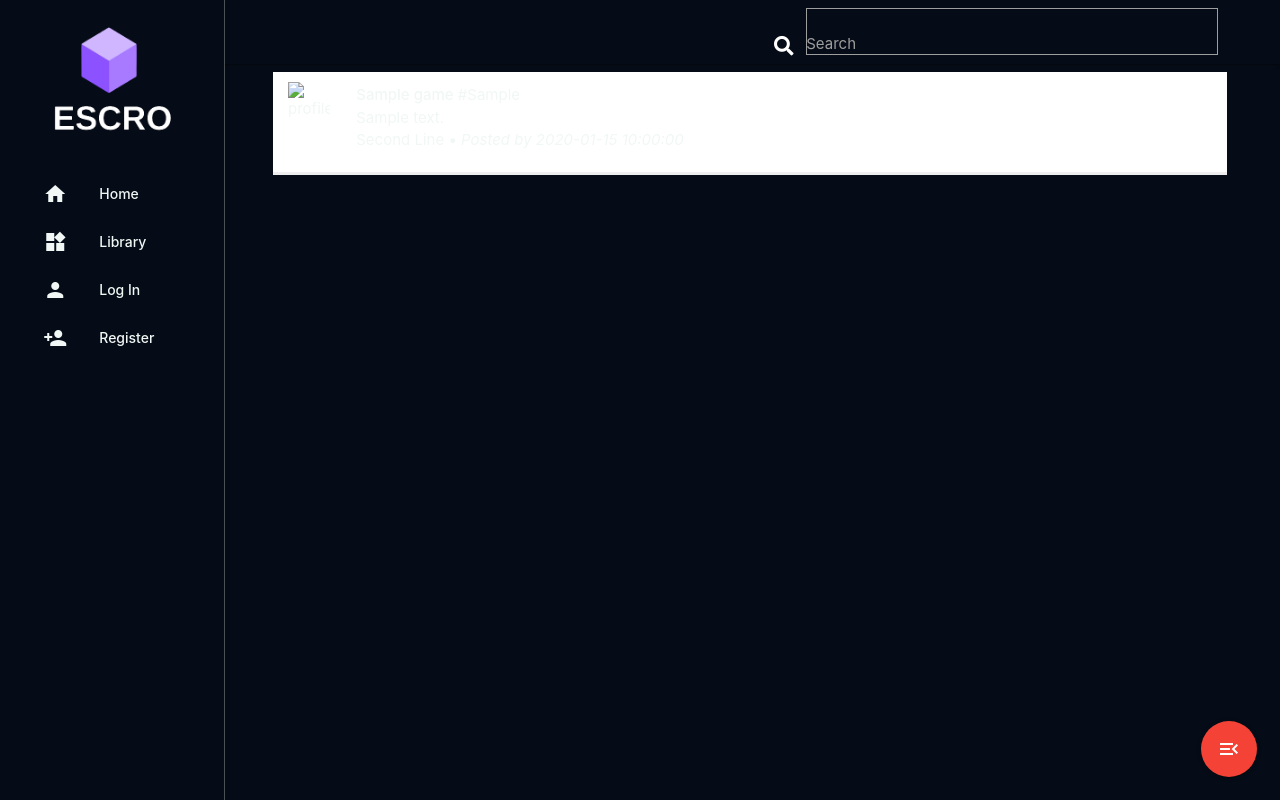
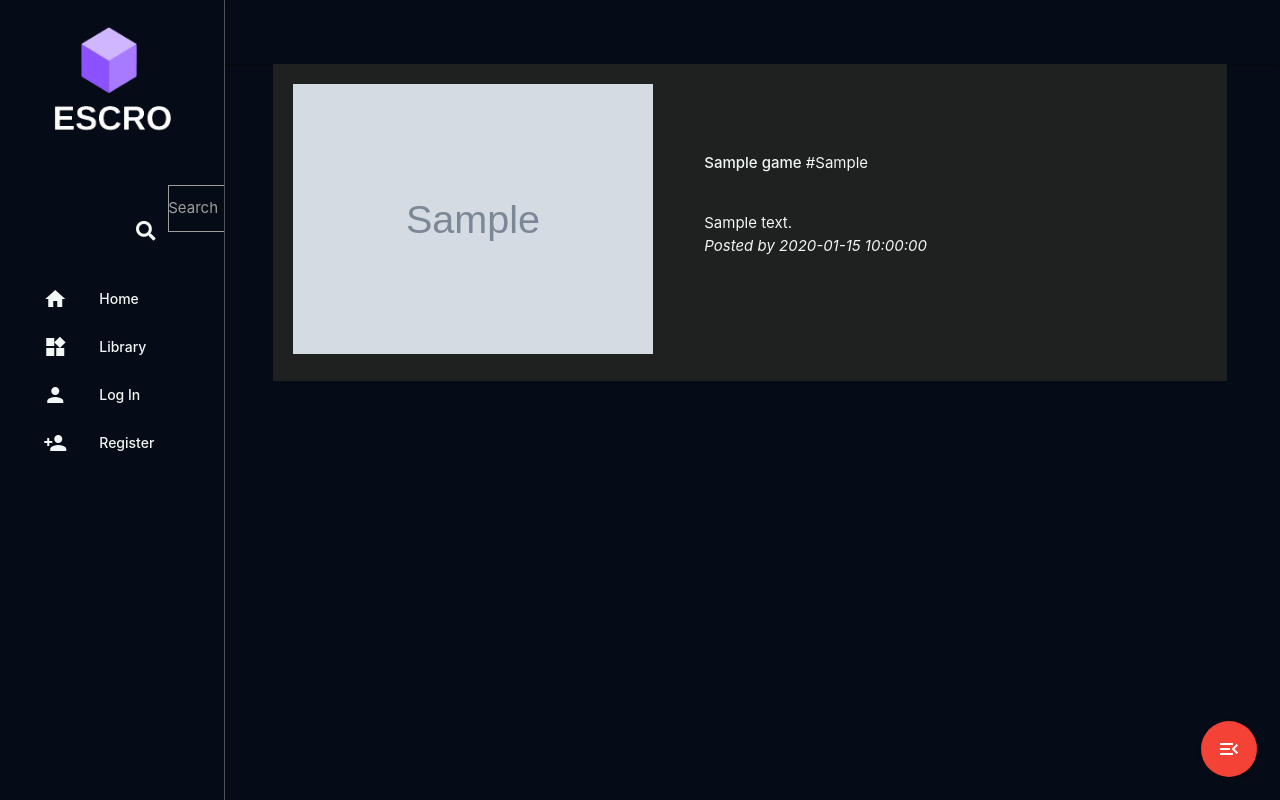
Before and after one commit to SleepyMan93/escro-games, a Flask app: page /library in a window 1280 px wide. Run offline with Flask 2, Linux system fonts and the light colour scheme; grey boxes marked "Sample" are stand-in pictures; a database or web service that is not in the repository returns one stand-in record (values such as "Sample title"); some libraries are stand-ins or nearby versions.

Commit message:
Created app view and page render for individual games

```diff
--- a/app.py
+++ b/app.py
@@ -164,6 +164,11 @@
     return render_template("genres.html", genres=genres)
 
 
+@app.route("/game_page")
+def game_page():
+    return render_template("game_page.html")
+
+
 if __name__ == "__main__":
     app.run(host=os.environ.get("IP"),
             port=int(os.environ.get("PORT")),
--- a/static/css/style.css
+++ b/static/css/style.css
@@ -89,10 +89,11 @@
 
 .image-container {
   text-align: center;
+  max-width: 400px;
 }
 
 .game-pic {
-  width: 150px;
+  width: 400px;
   height: auto;
 }
 
@@ -200,4 +201,16 @@
   .container {
       width: 90%;
   }
+
+  .game-cell {
+    width: 400px;
+  }
 }
+
+@media only screen and (max-width: 850px) {
+  img.game-pic, video.responsive-video {
+      max-width: fit-content;
+      height: auto;
+      width: 300px;
+  }
+}
--- a/templates/base.html
+++ b/templates/base.html
@@ -22,9 +22,30 @@
 
     <header>
 
+        <nav>
+            <div id="menu" class="row">
+                <div class="col s6">
+                    <a href="#" data-target="slide-out" class="sidenav-trigger">
+                        <i class="fas fa-bars"></i>
+                    </a>
+                </div>
+            </div>
+        </nav>
+
         <ul id="slide-out" class="sidenav sidenav-fixed">
             <div id="logo" class="row">
                 <img class="responsive-img" src="/static/images/escro_games_trans.png"  title="Escro Games Logo">
+            </div>
+            <div id="search" class="col s6 card-panel transparent">
+                <form action="{{ url_for('search') }}" method="post" class="col s12">
+                    <div class="row valign-wrapper center-align">
+                        <div class="input-field col s12 m3">
+                            <i class="fas fa-search prefix"></i>
+                            <input type="text" name="query" id="query" minlength="3" required>
+                            <label for="query">Search</label>
+                        </div>
+                    </div>
+                </form>
             </div>
             <div class="row">
                 <div class="top-links col s12">
--- a/templates/library.html
+++ b/templates/library.html
@@ -11,46 +11,35 @@
 {{ game.post_date }}<br>
 {% endfor %} -->
 
-<nav>
-    <div id="menu" class="container">
-        <a href="#" data-target="slide-out" class="sidenav-trigger">
-            <i class="fas fa-bars"></i>
-        </a>
-        <div id="search" class="row card-panel transparent">
-            <form action="{{ url_for('search') }}" method="post" class="col s12">
-                <div class="row valign-wrapper center-align">
-                    <div class="input-field col s12 m3">
-                        <i class="fas fa-search prefix"></i>
-                        <input type="text" name="query" id="query" minlength="3" class="validate" required>
-                        <label for="query">Search</label>
+{% if games|length > 0 %}
+<div class="container">
+    <table class="highlight">
+        <tbody>
+            {% for game in games %}
+            <tr>
+                <td class="game-cell">
+                    <div class="image-container">
+                        <a href="{{ url_for('game_page') }}"><img class="game-pic responsive-img" src="{{ game.image_link }}" alt="profile pic" class="circle"></a>
                     </div>
-                </div>
-            </form>
-        </div>
-    </div>
-</nav>
-
-{% if games|length > 0 %}
-<div class="posts container">
-<ul id="allGames" class="collection">
-    {% for game in games %}
-    <li class="collection-item avatar">
-        <img src="" alt="profile pic" class="circle">
+                </td>
+                <td id="postInfo">
                     <div class="row">
                         <div class="col s12 m11">
                             <strong>{{ game.game_title }}</strong> #{{ game.genre_type }} <br>
+                            <br>
                             <p>{{ game.game_description }} <br>
-                    Second Line • <span><em>Posted by {{ game.created_by }}</em></span>
+                            <span><em>Posted by {{ game.created_by }}</em></span>
                             </p>
                         </div>
-        </div>
-    </li>
+                </td>
                 {% endfor %}
-</ul>
+        </tbody>
+    </table>
 </div>
 {% else %}
 <h3 class="red-text center-align">No Results Found</h3>
 {% endif %}
+
 
     <div class="fixed-action-btn">
         <a class="btn-floating btn-large red">
```
Also changed, not shown: templates/edit_post.html (+0 -8 lines), templates/game_page.html (added, +7 -0 lines), templates/games.html (+4 -24 lines), templates/genres.html (+0 -8 lines), templates/login.html (+0 -8 lines), templates/profile.html (+0 -8 lines), templates/publish.html (+0 -8 lines), templates/register.html (+0 -9 lines). Lines whose indentation alone changed are shown as unchanged.
